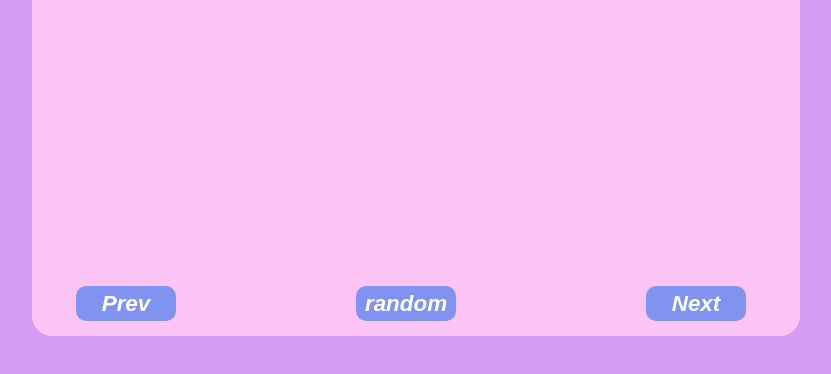
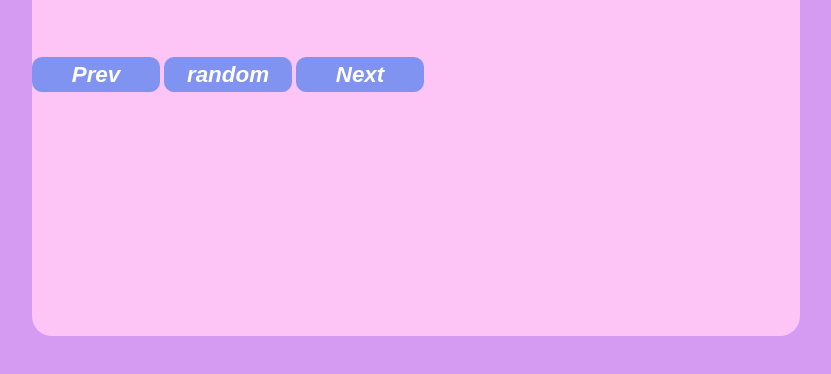
Before and after one commit to Aryank35/Random-Jokes-Generator, a plain HTML site: page index.html in a window 1280 px wide. Shown: the part 164-538 px from the top of the page, without its empty margins (224-1055 px from the left). Drawn offline with Linux system fonts and the light colour scheme.

Commit message:
Update style.css
updated the button style
added transform scale when the button is active

and

changed the button position from relative to
a new div class
and made it flex

```diff
--- a/style.css
+++ b/style.css
@@ -21,28 +21,15 @@ body{
    text-align: center;
    padding-top: 24px;
 }
-
-#nextBtn{
-    position: absolute;
-    top: 450px;
-    left: 870px;
-}
-
-#prevBtn{
-    position: absolute;
-    top: 450px;
-    left: 300px;
-}
-
-#randomBtn{
-    position: absolute;
-    top: 450px;
-    left: 580px;
+.buttons{
+    display: flex;
+    justify-content:space-around;
+    margin-top: 220px;
 }
 
 button{
     height: 35px;
-    width: 100px;
+    width: 10vw;
     font-size: 1.4rem;
     font-style: italic;
     font-weight: 600;
@@ -56,10 +43,14 @@ button:hover{
     cursor: pointer;
 }
 
+button:active{
+    transform: scale(0.8);
+}
+
 #jokes{
+    height: 60px;
     display: flex;
     justify-content: center;
-    align-items: center;
     text-align: center;
 }
 #jokes h3{
```
